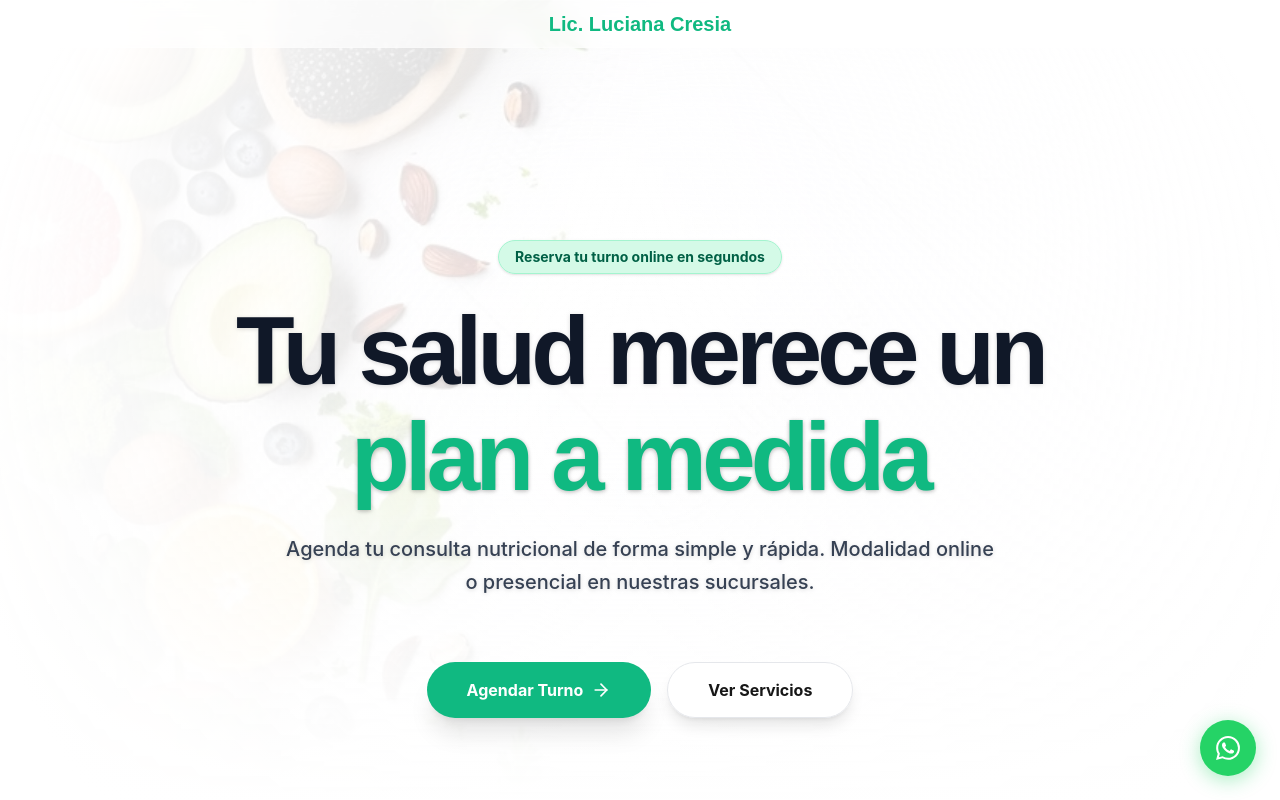
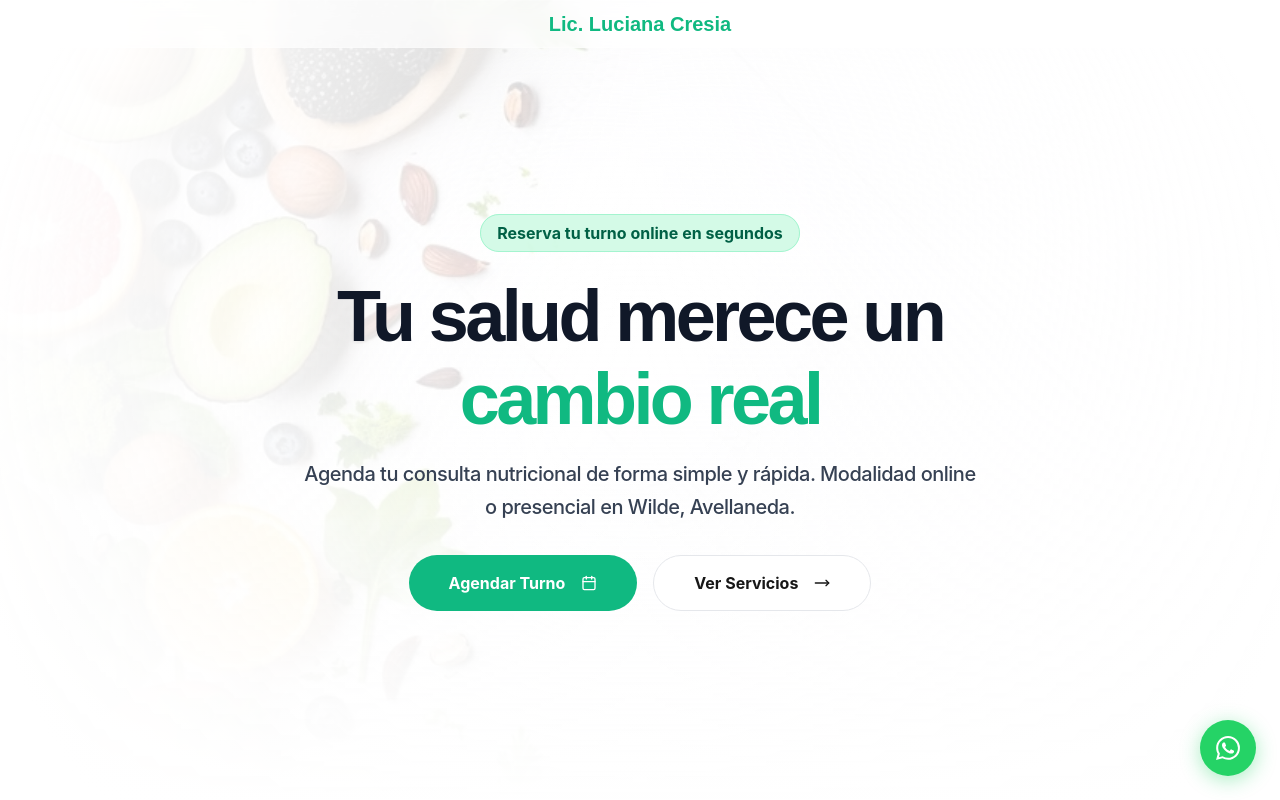
Before and after one commit to julianalvaarez/luci-proyecto, a Next.js app: page / in a window 1280 px wide. Shown: the top 800 px of the page. Built offline with nearby package versions, Linux system fonts and the light colour scheme.

Commit message:
add: animaciones en el hero section

```diff
--- a/package.json
+++ b/package.json
@@ -9,10 +9,12 @@
     "lint": "eslint"
   },
   "dependencies": {
+    "@radix-ui/react-slot": "^1.2.4",
     "@react-email/components": "^1.0.10",
     "@react-email/render": "^2.0.4",
     "@supabase/ssr": "^0.9.0",
     "@supabase/supabase-js": "^2.99.2",
+    "class-variance-authority": "^0.7.1",
     "clsx": "^2.1.1",
     "date-fns": "^4.1.0",
     "date-fns-tz": "^3.2.0",
--- a/src/app/page.tsx
+++ b/src/app/page.tsx
@@ -1,5 +1,6 @@
 import Link from 'next/link';
 import { ArrowRight, Calendar, MapPin, Video, CheckCircle } from 'lucide-react';
+import { Hero } from '@/components/ui/animated-hero';
 
 export default function LandingPage() {
   return (
@@ -28,35 +29,8 @@
       </header>
 
       <main className="flex-1 relative z-10">
-        <section className="w-full min-h-[calc(100vh-64px)] flex items-center py-12 md:py-24 lg:py-32 xl:py-48 overflow-hidden bg-transparent">
-          <div className="container px-4 md:px-6 mx-auto relative z-10">
-            <div className="flex flex-col items-center space-y-6 text-center">
-              <div className="inline-block rounded-full bg-emerald-100/90 backdrop-blur-sm border border-emerald-200 px-4 py-1.5 text-sm text-emerald-800 font-bold shadow-sm">
-                Reserva tu turno online en segundos
-              </div>
-              <h1 className="text-4xl font-display font-bold tracking-tighter sm:text-5xl md:text-6xl lg:text-8xl max-w-4xl drop-shadow-sm text-gray-900 leading-[1.1]">
-                Tu salud merece un <span className="text-brand-primary drop-shadow-sm">plan a medida</span>
-              </h1>
-              <p className="mx-auto max-w-[750px] text-gray-700 md:text-xl font-medium leading-relaxed drop-shadow-sm px-4">
-                Agenda tu consulta nutricional de forma simple y rápida. Modalidad online o presencial en nuestras sucursales.
-              </p>
-              <div className="flex flex-col sm:flex-row gap-4 mt-10">
-                <Link
-                  href="/booking"
-                  className="inline-flex h-14 items-center justify-center rounded-full bg-brand-primary px-10 text-base font-bold text-white shadow-xl transition-all hover:bg-brand-secondary hover:scale-105 active:scale-95 cursor-pointer"
-                >
-                  Agendar Turno
-                  <ArrowRight className="ml-2 h-5 w-5" />
-                </Link>
-                <Link
-                  href="#services"
-                  className="inline-flex h-14 items-center justify-center rounded-full border border-gray-200 bg-white/80 backdrop-blur-md px-10 text-base font-bold shadow-lg transition-all hover:bg-white hover:scale-105 cursor-pointer"
-                >
-                  Ver Servicios
-                </Link>
-              </div>
-            </div>
-          </div>
+        <section className="w-full min-h-[calc(100vh-64px)] flex items-center overflow-hidden bg-transparent">
+          <Hero />
         </section>
 
         {/* Sobre Mí Section */}
--- /dev/null
+++ b/src/components/ui/animated-hero.tsx
@@ -0,0 +1,88 @@
+"use client";
+
+import { useEffect, useMemo, useState } from "react";
+import { motion } from "framer-motion";
+import { MoveRight, Calendar, Video } from "lucide-react";
+import { Button } from "@/components/ui/button";
+import Link from "next/link";
+
+function Hero() {
+  const [titleNumber, setTitleNumber] = useState(0);
+  const titles = useMemo(
+    () => ["plan a medida", "mejor futuro", "cambio real", "seguimiento", "apoyo"],
+    []
+  );
+
+  useEffect(() => {
+    const timeoutId = setTimeout(() => {
+      if (titleNumber === titles.length - 1) {
+        setTitleNumber(0);
+      } else {
+        setTitleNumber(titleNumber + 1);
+      }
+    }, 2000);
+    return () => clearTimeout(timeoutId);
+  }, [titleNumber, titles]);
+
+  return (
+    <div className="w-full">
+      <div className="container mx-auto">
+        <div className="flex gap-8 py-20 lg:py-40 items-center justify-center flex-col">
+          <div>
+            <span className="gap-4 bg-emerald-100/90 py-2 px-4 rounded-full backdrop-blur-sm border border-emerald-200 text-emerald-800 font-bold hover:bg-emerald-200/90">
+              Reserva tu turno online en segundos
+            </span>
+          </div>
+          <div className="flex gap-4 flex-col">
+            <h1 className="text-5xl md:text-7xl max-w-4xl tracking-tighter text-center font-display font-bold text-gray-900 leading-[1.1]">
+              <span className="block">Tu salud merece un</span>
+              <span className="relative flex w-full justify-center overflow-hidden text-center md:pb-4 md:pt-1 h-[1.2em]">
+                &nbsp;
+                {titles.map((title, index) => (
+                  <motion.span
+                    key={index}
+                    className="absolute font-semibold text-brand-primary"
+                    initial={{ opacity: 0, y: "-100%" }}
+                    transition={{ type: "spring", stiffness: 50 }}
+                    animate={
+                      titleNumber === index
+                        ? {
+                          y: 0,
+                          opacity: 1,
+                        }
+                        : {
+                          y: titleNumber > index ? "-150%" : "150%",
+                          opacity: 0,
+                        }
+                    }
+                  >
+                    {title}
+                  </motion.span>
+                ))}
+              </span>
+            </h1>
+
+            <p className="text-lg md:text-xl leading-relaxed tracking-tight text-gray-700 max-w-2xl text-center font-medium">
+              Agenda tu consulta nutricional de forma simple y rápida.
+              Modalidad online o presencial en Wilde, Avellaneda.
+            </p>
+          </div>
+          <div className="flex flex-col sm:flex-row gap-4">
+            <Button size="lg" className="gap-4 bg-brand-primary hover:bg-brand-secondary text-white rounded-full h-14 px-10 text-base font-bold transition-all hover:scale-105 active:scale-95" asChild>
+              <Link href="/booking">
+                Agendar Turno <Calendar className="w-4 h-4" />
+              </Link>
+            </Button>
+            <Button size="lg" className="gap-4 border border-gray-200 bg-white/80 backdrop-blur-md rounded-full h-14 px-10 text-base font-bold transition-all hover:scale-105" variant="outline" asChild>
+              <Link href="#services">
+                Ver Servicios <MoveRight className="w-4 h-4" />
+              </Link>
+            </Button>
+          </div>
+        </div>
+      </div>
+    </div>
+  );
+}
+
+export { Hero };
--- /dev/null
+++ b/src/components/ui/button.tsx
@@ -0,0 +1,56 @@
+import * as React from "react"
+import { Slot } from "@radix-ui/react-slot"
+import { cva, type VariantProps } from "class-variance-authority"
+
+import { cn } from "@/lib/utils"
+
+const buttonVariants = cva(
+  "inline-flex items-center justify-center whitespace-nowrap rounded-md text-sm font-medium ring-offset-background transition-colors focus-visible:outline-none focus-visible:ring-2 focus-visible:ring-ring focus-visible:ring-offset-2 disabled:pointer-events-none disabled:opacity-50",
+  {
+    variants: {
+      variant: {
+        default: "bg-primary text-primary-foreground hover:bg-primary/90",
+        destructive:
+          "bg-destructive text-destructive-foreground hover:bg-destructive/90",
+        outline:
+          "border border-input bg-background hover:bg-accent hover:text-accent-foreground",
+        secondary:
+          "bg-secondary text-secondary-foreground hover:bg-secondary/80",
+        ghost: "hover:bg-accent hover:text-accent-foreground",
+        link: "text-primary underline-offset-4 hover:underline",
+      },
+      size: {
+        default: "h-10 px-4 py-2",
+        sm: "h-9 rounded-md px-3",
+        lg: "h-11 rounded-md px-8",
+        icon: "h-10 w-10",
+      },
+    },
+    defaultVariants: {
+      variant: "default",
+      size: "default",
+    },
+  },
+)
+
+export interface ButtonProps
+  extends React.ButtonHTMLAttributes<HTMLButtonElement>,
+    VariantProps<typeof buttonVariants> {
+  asChild?: boolean
+}
+
+const Button = React.forwardRef<HTMLButtonElement, ButtonProps>(
+  ({ className, variant, size, asChild = false, ...props }, ref) => {
+    const Comp = asChild ? Slot : "button"
+    return (
+      <Comp
+        className={cn(buttonVariants({ variant, size, className }))}
+        ref={ref}
+        {...props}
+      />
+    )
+  },
+)
+Button.displayName = "Button"
+
+export { Button, buttonVariants }
--- /dev/null
+++ b/src/lib/utils.ts
@@ -0,0 +1,6 @@
+import { type ClassValue, clsx } from "clsx"
+import { twMerge } from "tailwind-merge"
+
+export function cn(...inputs: ClassValue[]) {
+  return twMerge(clsx(inputs))
+}
```
Also changed, not shown: 1 other file (tests, documents, lock files or other folders).
